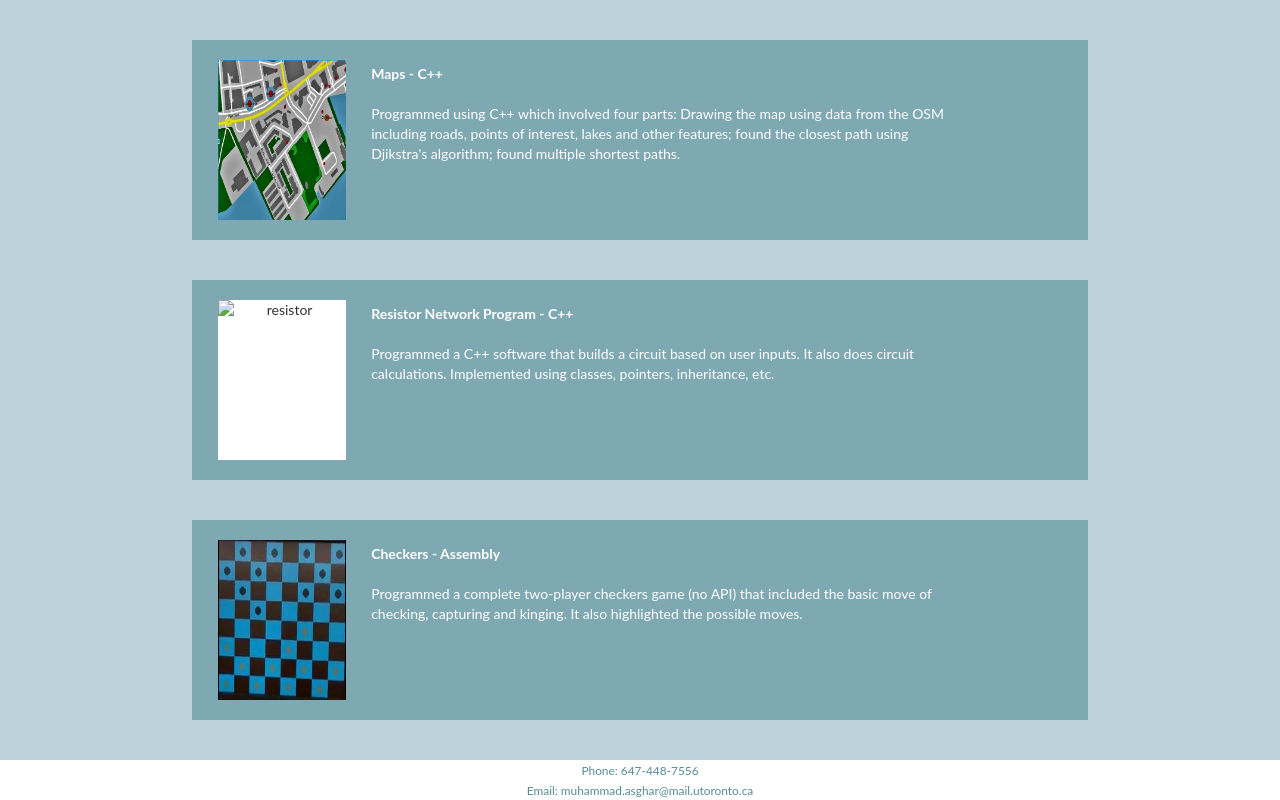
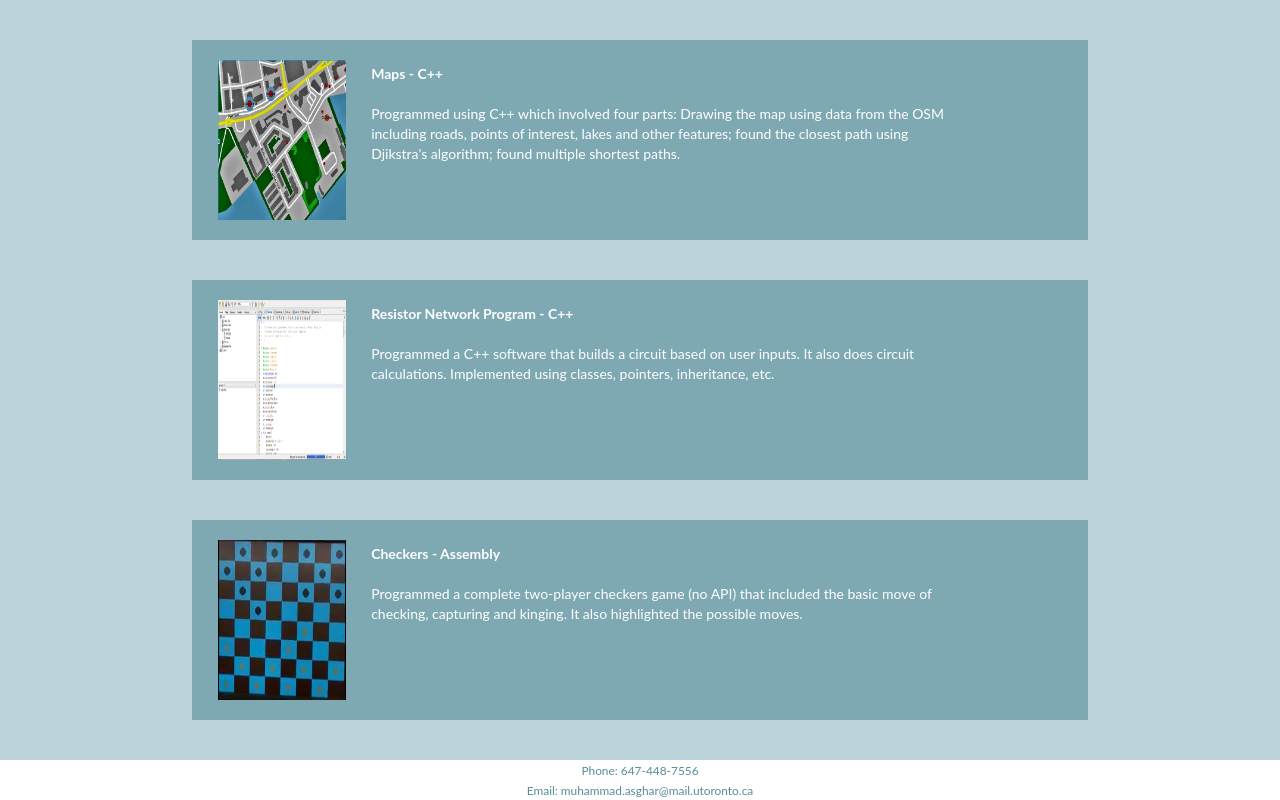
Before and after one commit to MImranAsghar/MImranAsghar.github.io, a website: page index.html in a window 1280 px wide. Shown: the part 2460-3260 px from the top of the page. Drawn offline with Linux system fonts and the light colour scheme; files whose address does not match are found by name.

Commit message:
Update index.html

```diff
--- a/index.html
+++ b/index.html
@@ -64,7 +64,6 @@
 			<a href="#about" class="glyphicon glyphicon-chevron-down page-scroll" aria-hidden="true" id="down"></a>
 
   </section>
-
  <section id="about" class="intro-section">
 
 
@@ -74,8 +73,7 @@
 
 		<p>&nbsp; &nbsp; &nbsp; &nbsp; &nbsp; I am passionate about programming and have a growing interest in telecommunications. It is my goal this term to strengthen my mathematics, especially in the area of probability and statistics, because it will help me in solving computer networks and communications problems. My other goal this term will be to become better at leading groups and communicate even more effectively. This will help me in better understading the technological needs of societies. I learned the importance of social skills when I started working with Prof. Mark Fox on a website which highlights restaurants and stores in an area. My teammates and I had lots of discussion on how to portray information and what to include, basically working out needs of foodies.
 <br/> <br/>		&nbsp; &nbsp; &nbsp; &nbsp; &nbsp; My programming journey started in grade 9, I took computer science courses in all the four years of my high school. Throughout these years, I developed valuable programming skills using Java. I further built upon my programming skills from an introductory Python course in first year at University of Toronto. In addition, I learned HTML, CSS, and JS on courseacademy.com and used them to create a website for University of Toronto Business Association. Working with these languages has given me a deeper understanding of how they are related.
-<br/> <br/>&nbsp; &nbsp; &nbsp; &nbsp; &nbsp; In second year, I took Programming Fundamentals course as part of curriculum where C++ was used. The main focus of this course was data structures, algorithms and object-oriented programming. This entire process gave me a deep understanding of engineering design and developed my team work skills. By taking a course on computer organization and using low-level languages like Verilog and Assembly, I built a strong understanding of how to write a program that saves memory and program without depending on the libraries. </p>
-		</div>
+<br/> <br/>&nbsp; &nbsp; &nbsp; &nbsp; &nbsp; In second year, I took Programming Fundamentals course as part of curriculum where C++ was used. The main focus of this course was data structures, algorithms and object-oriented programming. This entire process gave me a deep understanding of engineering design and developed my team work skills. By taking a course on computer organization and using low-level languages like Verilog and Assembly, I built a strong understanding of how to write a program that saves memory and program without depending on the libraries. </p>		</div>
 
 
 </section>
@@ -85,8 +83,7 @@
 		<div class="classy" id="sidebar"></div>
 
 		<div class="box1"><img src="UTBA.png" class="utba"></img></div>
-		<div class="header1"><b>Webmaster</b> - University of Toronto Business Administration
-		<br/><br/><b> January 2015 - April 2015</b>
+		<div class="header1"><b>Webmaster</b> - University of Toronto Business Administration		<br/><br/><b> January 2015 - April 2015</b>
 		<br/><br/> Created a new website for them using HTML5, CSS and JS alone. Had discussions on how to make the website more appealing. Continually updated the website. Made changes in the looks of the website based on feedback from executive team. For instance, added a slider with pictures of events in the first week.
 		</div>
 
@@ -119,7 +116,7 @@
 <div class="head1"> <b>Maps - C++</b>
 <br/><br/> Programmed using C++ which involved four parts: Drawing the map using data from the OSM including roads, points of interest, lakes and other features; found the closest path using Djikstra's algorithm; found multiple shortest paths. </div>
 <div class="rectangle2"></div>
-<img src="resistor.jpg" alt="resistor" class="mapper2"></img>
+<img src="resistor.png" alt="resistor" class="mapper2"></img>
 <div class="head2"> <b>Resistor Network Program - C++</b>
 <br/><br/>  Programmed a C++ software that builds a circuit based on user inputs. It also does circuit calculations. Implemented using classes, pointers, inheritance, etc. </div>
 <div class="rectangle3"></div>
```
